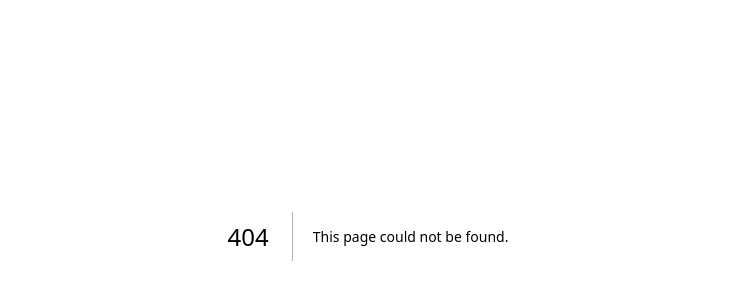
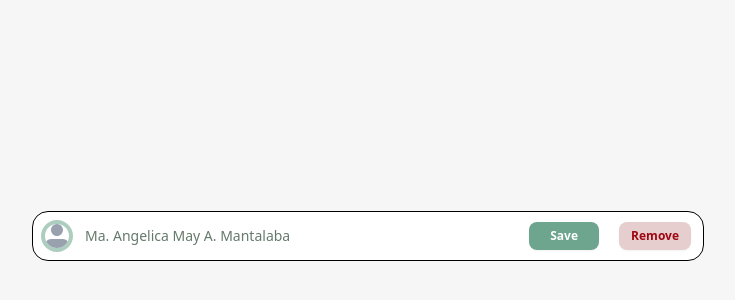
Before and after one commit to kemdav/Tambayan, a Next.js app: page /test/member-card-test in a window 1280 px wide. Before the commit this address had no page. Shown: the part 164-464 px from the top of the page, without its empty margins (272-1007 px from the left). Built offline with nearby package versions, Linux system fonts and the light colour scheme.

Commit message:
feat: added member-card but no dropdown yet

```diff
--- /dev/null
+++ b/src/app/components/ui/member-card-component.tsx
@@ -0,0 +1,27 @@
+import * as React from "react";
+import { AvatarIcon } from "./avatar-icon-component";
+import { Button } from "./button";
+
+interface MemberCardComponentProps {
+  name: string;
+  avatarSrc?: string | null;
+  onSave?: () => void;
+  onRemove?: () => void;
+}
+
+export const MemberCardComponent: React.FC<MemberCardComponentProps> = ({
+  name,
+  avatarSrc,
+  onSave,
+  onRemove,
+}) => {
+  return (
+    <div className="flex items-center gap-3 p-2 rounded-2xl border bg-neutral-pure-white w-full max-w-2xl">
+      <AvatarIcon src={avatarSrc} alt={name} className="border-secondary-light-moss bg-white text-action-forest-green h-8 w-8 text-base" />
+      <span className="text-neutral-muted-olive font-medium text-sm flex-1 min-w-0 truncate">{name}</span>
+      <div className="min-w-[90px]" />
+      <Button className="bg-primary-forest-fern/70 text-white font-semibold rounded-lg px-3 py-1 mx-1 min-w-[70px] h-7 text-xs hover:bg-action-fresh-green" onClick={onSave}>Save</Button>
+      <Button className="bg-action-soft-rose/70 text-red-800 font-semibold rounded-lg px-3 py-1 mx-1 min-w-[70px] h-7 text-xs hover:bg-action-soft-rose/50" onClick={onRemove}>Remove</Button>
+    </div>
+  );
+};
--- /dev/null
+++ b/src/app/test/member-card-test/page.tsx
@@ -0,0 +1,16 @@
+"use client";
+import * as React from "react";
+import { MemberCardComponent } from "@/app/components/ui/member-card-component";
+
+export default function MemberCardTestPage() {
+  return (
+    <div className="min-h-screen flex items-center justify-center bg-neutral-cloud-white p-8">
+      <MemberCardComponent
+        name="Ma. Angelica May A. Mantalaba"
+        avatarSrc={null}
+        onSave={() => alert("Save clicked!")}
+        onRemove={() => alert("Remove clicked!")}
+      />
+    </div>
+  );
+}
```
